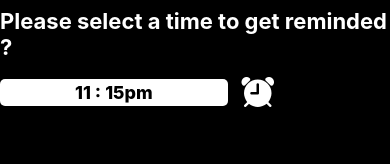
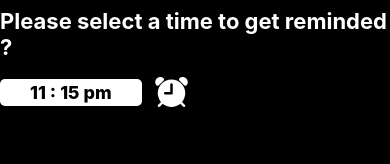
Before and after one commit to saketkumar9040/medicine-remainder-app, a React Native app: screen / in a window 390 px wide. Shown: the part 385-549 px from the top of the page. Built offline with nearby package versions, Linux system fonts and the light colour scheme.

Commit message:
feat - added time logic

```diff
--- a/src/screens/addMedicineScreen/index.js
+++ b/src/screens/addMedicineScreen/index.js
@@ -97,18 +97,19 @@ const AddMedicineScreen = ({ navigation }) => {
           <Text style={styles.inputHeadingText}>
             Please select a time to get reminded ?
           </Text>
-          <View style={styles.timeContainer}>
-            <View>
+          <TouchableOpacity onPress={() => showTimepicker()}>
+            <View style={styles.timeContainer}>
               <Text style={styles.timeText}>
                 {date.getHours() % 12 > 0 ? date.getHours() % 12 : 12} :{" "}
-                {date.getMinutes() <10 ? "0"+date.getMinutes():date.getMinutes()}
+                {date.getMinutes() < 10
+                  ? "0" + date.getMinutes()
+                  : date.getMinutes()}{" "}
                 {date.getHours() >= 12 ? "pm" : "am"}
               </Text>
+            <Ionicons name="alarm" size={40} color="#fff" />
             </View>
-            <TouchableOpacity onPress={() => showTimepicker()}>
-              <Ionicons name="alarm" size={40} color="#fff" />
-            </TouchableOpacity>
-          </View>
+
+          </TouchableOpacity>
           {show && (
             <DateTimePicker
               testID="dateTimePicker"
--- a/src/screens/addMedicineScreen/style.js
+++ b/src/screens/addMedicineScreen/style.js
@@ -44,7 +44,7 @@ const styles = StyleSheet.create({
      fontWeight:"800",
      backgroundColor:"#fff",
      padding:3,
-     paddingHorizontal:75,
+     paddingHorizontal:30,
      marginRight:10,
      borderRadius:5,
   }
```
